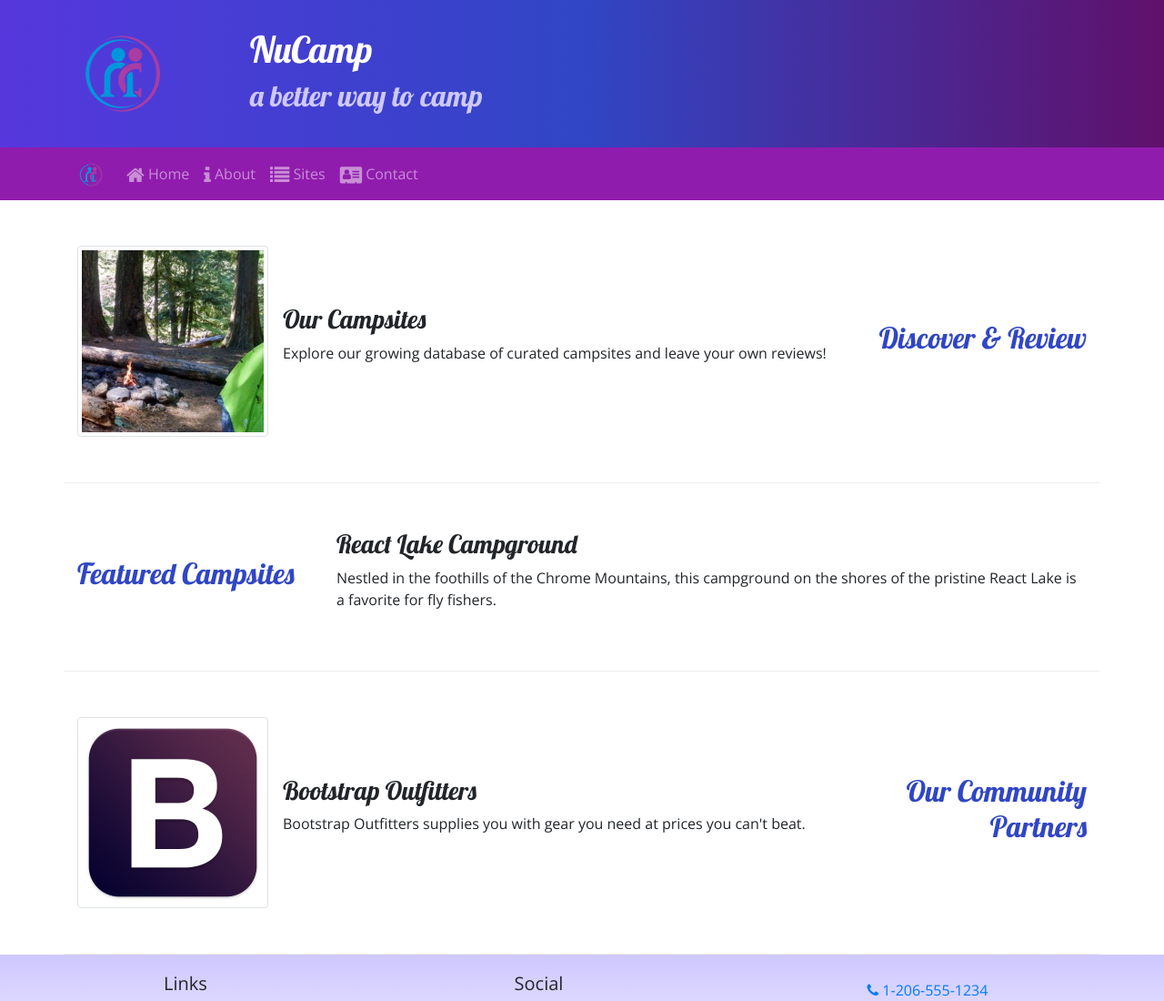
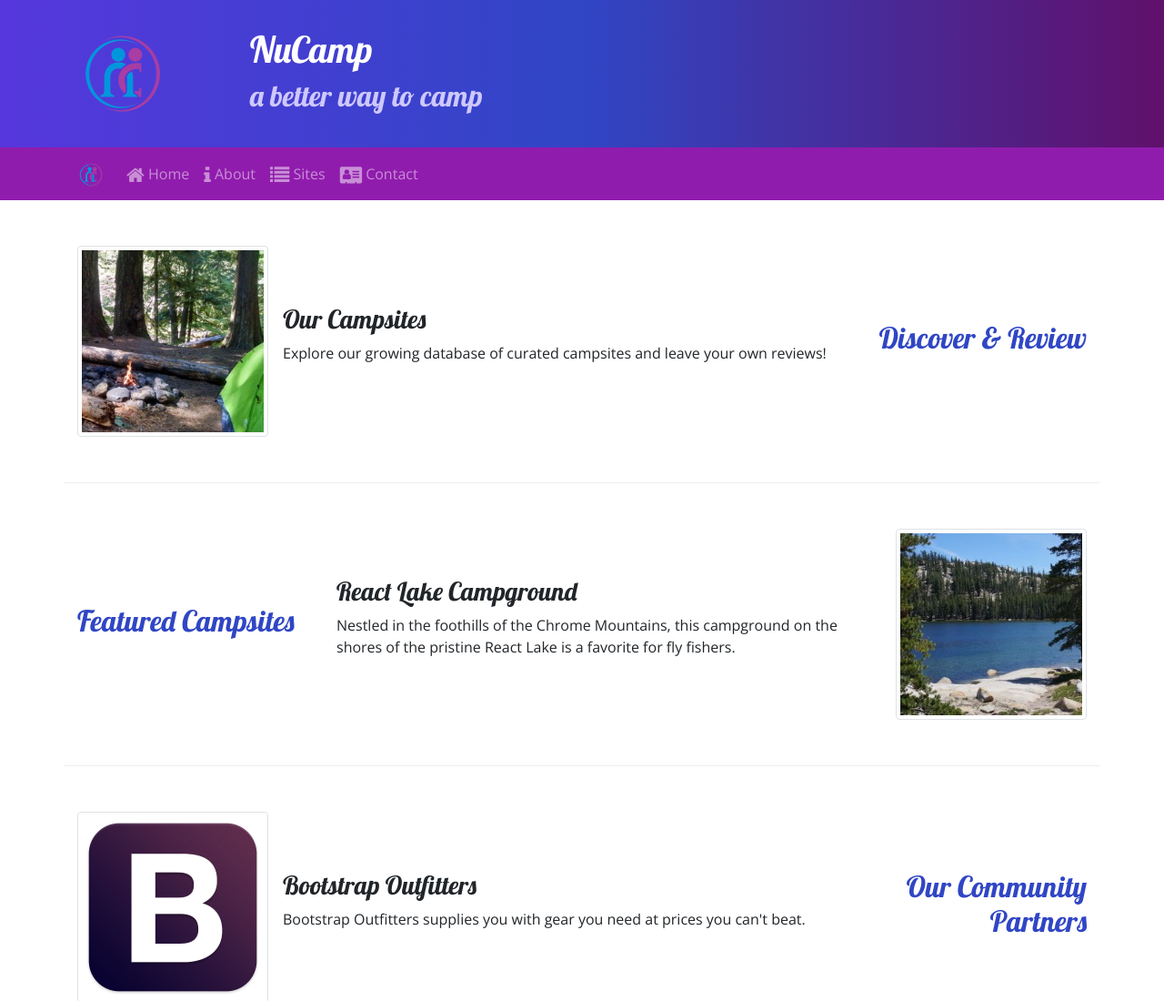
Before and after one commit to CindyGenoves/nucamp, a website: page index.html in a window 1280 px wide. Shown: the top 1100 px of the page at 91% size. Drawn offline with nearby package versions, Linux system fonts and the light colour scheme.

Commit message:
Week 2 Task 1

```diff
--- a/index.html
+++ b/index.html
@@ -73,10 +73,14 @@
                 <h2>Featured Campsites</h2>
             </div>
             <div class="col">
-                <h3>React Lake Campground</h3>
-                <p class="d-none d-sm-block">Nestled in the foothills of the Chrome Mountains,
-                    this campground on the shores of the pristine React Lake
-                    is a favorite for fly fishers.</p>
+                <div class="media">
+                    <div class="media-body align-self-center">
+                        <h3>React Lake Campground</h3>
+                        <p class="d-none d-sm-block">Nestled in the foothills of the Chrome Mountains,
+                            this campground on the shores of the pristine React Lake is a favorite for fly fishers.</p>
+                    </div>
+                    <img class="d-flex ml-3 img-thumbnail" src="img/react-lake-thumb.jpg" alt="React Lake thumbnail" />
+                </div>
             </div>
         </div>
 
```
